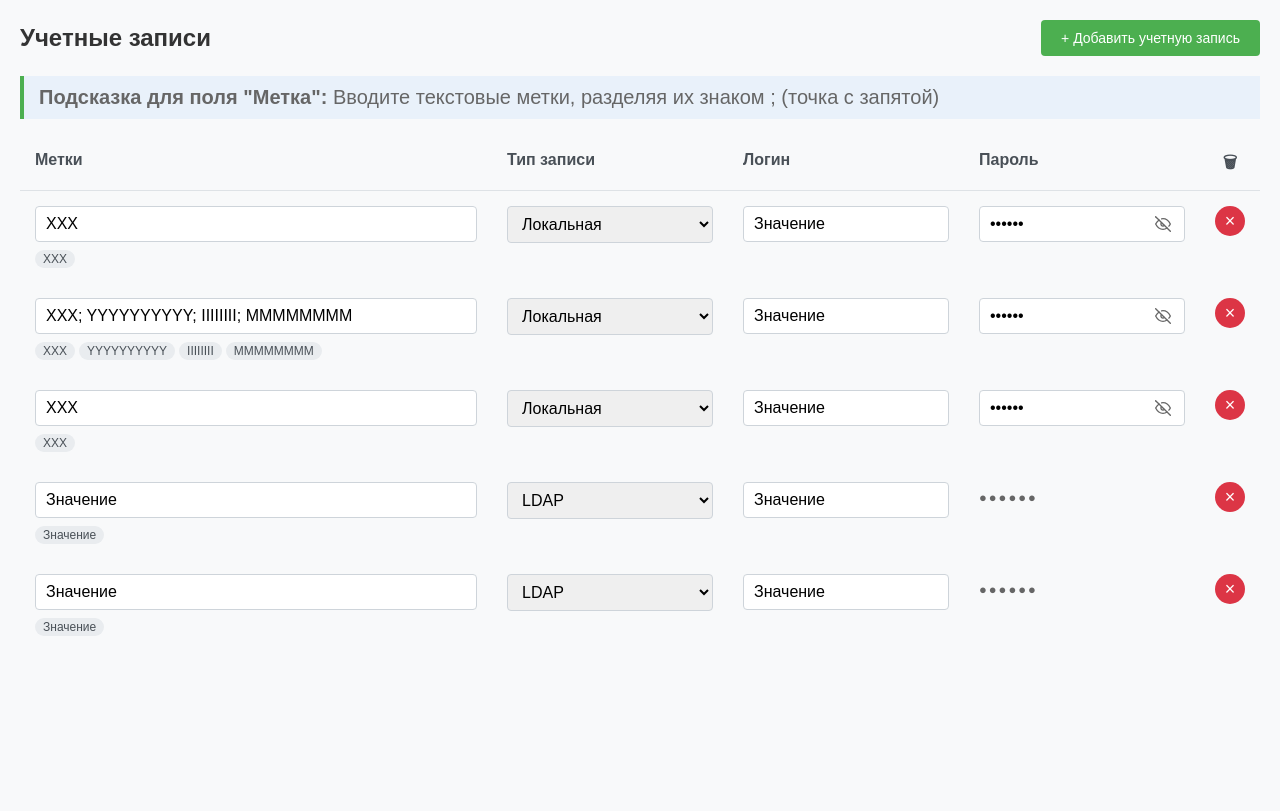
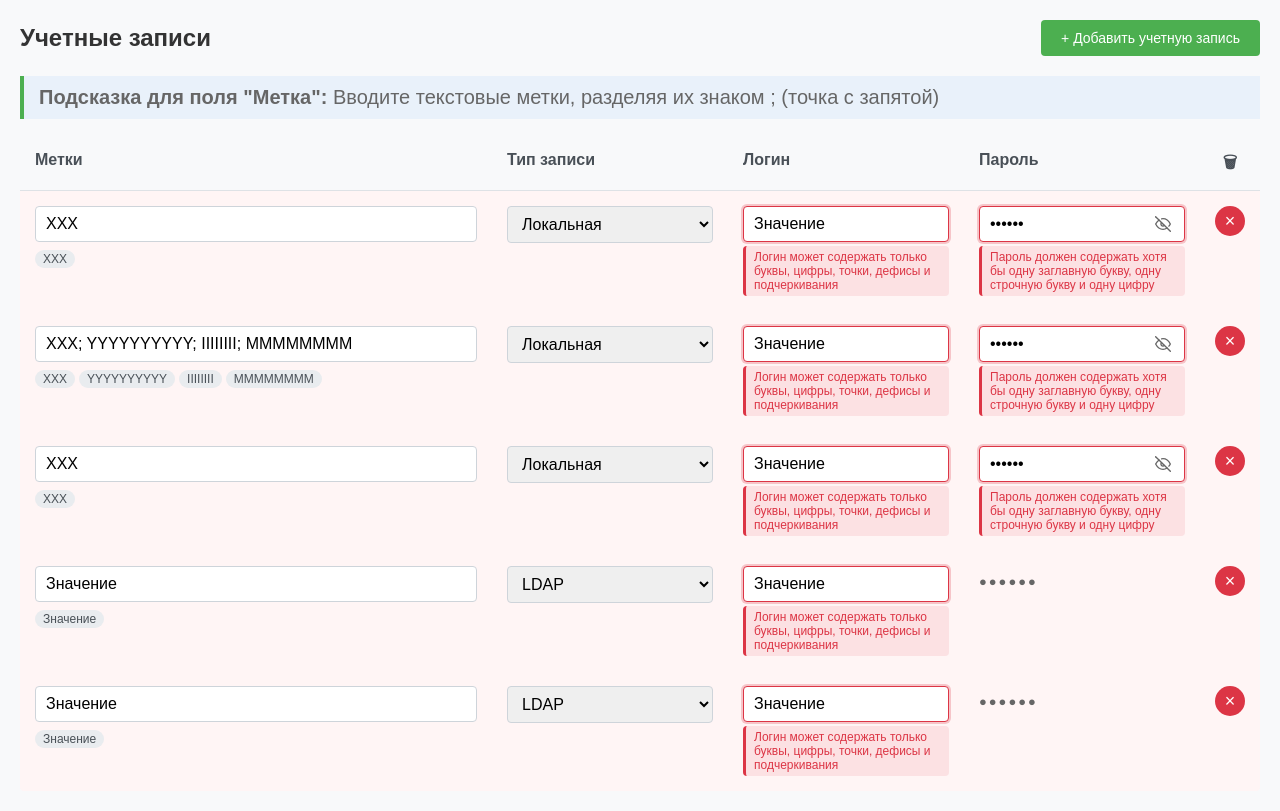
Before and after one commit to KALIZEI611/vue_account, a Vue app: page / in a window 1280 px wide. Built offline with nearby package versions, Linux system fonts and the light colour scheme; the HTML template or start-up script is replaced by a standard one.

Commit message:
добавление валидации

```diff
--- a/src/components/AccountRow.vue
+++ b/src/components/AccountRow.vue
@@ -1,38 +1,92 @@
 <script setup lang="ts">
-import { ref, watch } from "vue";
+import { ref, watch, computed } from "vue";
 import type { Account } from "../stores/accounts";
+import { validateLogin, validatePassword } from "../stores/accounts";
 import LabelsInput from "./LabelsInput.vue";
 import AccountTypeSelect from "./AccountTypeSelect.vue";
 import PasswordInput from "./PasswordInput.vue";
+import ValidationMessage from "./ValidationMessage.vue";
 
 interface Props {
   account: Account;
-  errors?: Partial<Record<keyof Account, boolean>>;
 }
 
 interface Emits {
   (e: "update:account", id: number, updatedFields: Partial<Account>): void;
   (e: "remove", id: number): void;
-  (e: "validate", account: Account): void;
+  (e: "validate", account: Account, isValid: boolean): void;
 }
 
 const props = defineProps<Props>();
 const emit = defineEmits<Emits>();
 
-const previousPassword = ref<string | null>(null);
+// Храним сообщения об ошибках валидации
+const validationMessages = ref<Record<string, string>>({});
 
+// Вычисляемое свойство для ошибок валидации
+const validationErrors = computed(() => {
+  const errors: Record<string, string> = {};
+
+  // Валидация логина
+  const loginError = validateLogin(props.account.login);
+  if (loginError) {
+    errors.login = loginError;
+  }
+
+  // Валидация пароля
+  const passwordError = validatePassword(
+    props.account.password,
+    props.account.type === "Локальная",
+  );
+  if (passwordError) {
+    errors.password = passwordError;
+  }
+
+  return errors;
+});
+
+// Следим за изменениями валидационных ошибок
+watch(
+  validationErrors,
+  (newErrors) => {
+    validationMessages.value = newErrors;
+
+    // Отправляем событие с результатом валидации
+    const isValid = Object.keys(newErrors).length === 0;
+    emit("validate", props.account, isValid);
+  },
+  { immediate: true },
+);
+
+// Следим за изменениями типа учетной записи
 watch(
   () => props.account.type,
   (newType, oldType) => {
     if (newType === "Локальная" && oldType === "LDAP") {
-      const restoredPassword = previousPassword.value || "";
+      // При переключении с LDAP на локальную - восстанавливаем пароль из кэша
+      const restoredPassword = props.account.cachedPassword || "";
       emit("update:account", props.account.id, {
         password: restoredPassword,
+        cachedPassword: null, // Очищаем кэш после восстановления
       });
     } else if (newType === "LDAP" && oldType === "Локальная") {
-      previousPassword.value = props.account.password;
+      // При переключении с локальной на LDAP - сохраняем пароль в кэш
       emit("update:account", props.account.id, {
         password: null,
+        cachedPassword: props.account.password, // Сохраняем пароль в кэш
+      });
+    }
+  },
+);
+
+// Следим за изменениями пароля для сохранения в кэш
+watch(
+  () => props.account.password,
+  (newPassword) => {
+    // Если изменили пароль у локальной учетной записи, обновляем кэш
+    if (props.account.type === "Локальная") {
+      emit("update:account", props.account.id, {
+        cachedPassword: newPassword,
       });
     }
   },
@@ -44,20 +98,24 @@ const handleLabelsChange = (value: string) => {
 
 const handleLoginChange = (event: Event) => {
   const target = event.target as HTMLInputElement;
-  emit("update:account", props.account.id, { login: target.value });
+  const newLogin = target.value;
+
+  emit("update:account", props.account.id, { login: newLogin });
 };
 
 const handlePasswordChange = (value: string | null) => {
   emit("update:account", props.account.id, { password: value });
+};
 
-  // Если меняем пароль у локальной учетной записи - сохраняем его
-  if (props.account.type === "Локальная") {
-    previousPassword.value = value;
-  }
+const handleTypeChange = (value: Account["type"]) => {
+  emit("update:account", props.account.id, { type: value });
 };
 
 const handleBlur = () => {
-  emit("validate", props.account);
+  // При потере фокуса обновляем валидацию
+  const errors = validationErrors.value;
+  const isValid = Object.keys(errors).length === 0;
+  emit("validate", props.account, isValid);
 };
 
 const handleRemove = () => {
@@ -66,12 +124,14 @@ const handleRemove = () => {
 </script>
 
 <template>
-  <div class="account-row" :class="{ 'invalid-row': errors }">
+  <div
+    class="account-row"
+    :class="{ 'invalid-row': Object.keys(validationMessages).length > 0 }"
+  >
     <div class="cell">
       <LabelsInput
         v-model="account.labels"
         :label-items="account.labelItems"
-        :error="errors?.labels"
         @update:model-value="handleLabelsChange"
         @blur="handleBlur"
       />
@@ -80,33 +140,44 @@ const handleRemove = () => {
     <div class="cell">
       <AccountTypeSelect
         v-model="account.type"
-        :error="errors?.type"
-        @update:model-value="
-          (value) => emit('update:account', account.id, { type: value })
-        "
+        @update:model-value="handleTypeChange"
       />
     </div>
 
     <div class="cell">
+      <div class="input-with-validation">
         <input
           :value="account.login"
           @input="handleLoginChange"
           @blur="handleBlur"
           type="text"
           placeholder="Обязательное поле"
-        :class="{ error: errors?.login }"
-        maxlength="100"
+          :class="{ error: validationMessages.login }"
+          maxlength="50"
         />
+        <ValidationMessage
+          v-if="validationMessages.login"
+          :message="validationMessages.login"
+          type="error"
+        />
+      </div>
     </div>
 
     <div class="cell">
+      <div class="input-with-validation">
         <PasswordInput
           :model-value="account.password"
-        :error="errors?.password"
+          :error="!!validationMessages.password"
           :is-local-account="account.type === 'Локальная'"
           @update:model-value="handlePasswordChange"
           @blur="handleBlur"
         />
+        <ValidationMessage
+          v-if="validationMessages.password"
+          :message="validationMessages.password"
+          type="error"
+        />
+      </div>
     </div>
 
     <div class="cell actions">
@@ -135,6 +206,10 @@ const handleRemove = () => {
 
 .cell {
   padding: 0 15px;
+}
+
+.input-with-validation {
+  width: 100%;
 }
 
 input {
@@ -183,5 +258,9 @@ input:focus {
     grid-template-columns: 1fr;
     gap: 10px;
   }
+
+  .input-with-validation {
+    width: 100%;
+  }
 }
 </style>
--- /dev/null
+++ b/src/components/ValidationMessage.vue
@@ -0,0 +1,49 @@
+<script setup lang="ts">
+interface Props {
+  message: string;
+  type?: "error" | "warning" | "info";
+}
+
+withDefaults(defineProps<Props>(), {
+  type: "error",
+});
+
+const typeClasses = {
+  error: "validation-error",
+  warning: "validation-warning",
+  info: "validation-info",
+};
+</script>
+
+<template>
+  <div :class="['validation-message', typeClasses[type]]">
+    {{ message }}
+  </div>
+</template>
+
+<style scoped>
+.validation-message {
+  margin-top: 4px;
+  font-size: 12px;
+  padding: 4px 8px;
+  border-radius: 4px;
+}
+
+.validation-error {
+  color: #dc3545;
+  background-color: rgba(220, 53, 69, 0.1);
+  border-left: 3px solid #dc3545;
+}
+
+.validation-warning {
+  color: #ffc107;
+  background-color: rgba(255, 193, 7, 0.1);
+  border-left: 3px solid #ffc107;
+}
+
+.validation-info {
+  color: #17a2b8;
+  background-color: rgba(23, 162, 184, 0.1);
+  border-left: 3px solid #17a2b8;
+}
+</style>
--- a/src/stores/accounts.ts
+++ b/src/stores/accounts.ts
@@ -12,8 +12,67 @@ export interface Account {
   type: "LDAP" | "Локальная";
   login: string;
   password: string | null;
+  cachedPassword?: string | null;
 }
 
+// Функция валидации логина
+export const validateLogin = (login: string): string | null => {
+  if (!login.trim()) {
+    return "Логин обязателен для заполнения";
+  }
+
+  if (login.length < 3) {
+    return "Логин должен содержать минимум 3 символа";
+  }
+
+  if (login.length > 50) {
+    return "Логин не должен превышать 50 символов";
+  }
+
+  // Проверка на допустимые символы (только буквы, цифры, точки, дефисы, подчеркивания)
+  const loginRegex = /^[a-zA-Z0-9._-]+$/;
+  if (!loginRegex.test(login)) {
+    return "Логин может содержать только буквы, цифры, точки, дефисы и подчеркивания";
+  }
+
+  return null;
+};
+
+// Функция валидации пароля
+export const validatePassword = (
+  password: string | null,
+  isLocalAccount: boolean,
+): string | null => {
+  if (!isLocalAccount) {
+    return null; // Для LDAP пароль не требуется
+  }
+
+  if (!password) {
+    return "Пароль обязателен для локальных учетных записей";
+  }
+
+  if (password.length < 6) {
+    return "Пароль должен содержать минимум 6 символов";
+  }
+
+  if (password.length > 100) {
+    return "Пароль не должен превышать 100 символов";
+  }
+
+  // Проверка на сложность пароля (опционально)
+  const hasUpperCase = /[A-Z]/.test(password);
+  const hasLowerCase = /[a-z]/.test(password);
+  const hasNumbers = /\d/.test(password);
+  const hasSpecialChar = /[!@#$%^&*()_+\-=\[\]{};':"\\|,.<>\/?]/.test(password);
+
+  if (!hasUpperCase || !hasLowerCase || !hasNumbers) {
+    return "Пароль должен содержать хотя бы одну заглавную букву, одну строчную букву и одну цифру";
+  }
+
+  return null;
+};
+
+// Хранилище
 export const useAccountsStore = defineStore("accounts", () => {
   const accounts = ref<Account[]>([
     {
@@ -77,18 +136,11 @@ export const useAccountsStore = defineStore("accounts", () => {
     accounts.value.push(newAccount);
     saveToStorage();
   };
+
   const updateAccount = (id: number, updatedFields: Partial<Account>) => {
     const index = accounts.value.findIndex((acc) => acc.id === id);
     if (index !== -1) {
       const account = accounts.value[index];
-
-      if (updatedFields.type === "LDAP" && account.type === "Локальная") {
-        account.password = null;
-      } else if (
-        updatedFields.type === "Локальная" &&
-        account.type === "LDAP"
-      ) {
-      }
 
       if (updatedFields.labels !== undefined) {
         const labelItems = updatedFields.labels
@@ -146,3 +198,6 @@ export const useAccountsStore = defineStore("accounts", () => {
     saveToStorage,
   };
 });
+
+// Экспорт по умолчанию для совместимости
+export default useAccountsStore;
```
Lines whose indentation alone changed are shown as unchanged.
